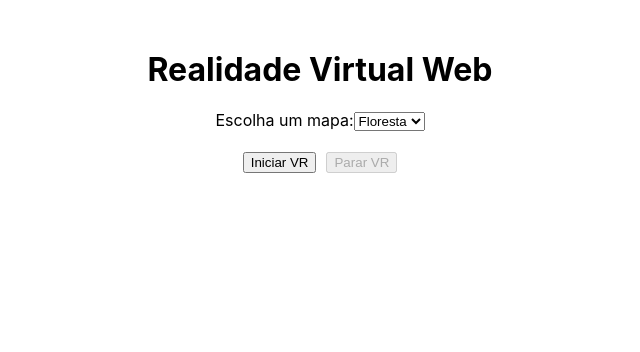
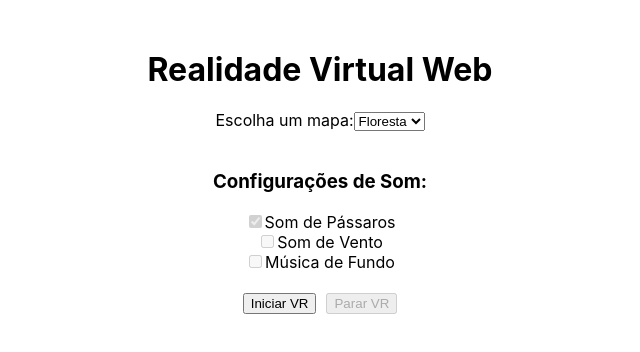
Before and after one commit to gsrcodes/vr-web-recorder, a React (Create React App) app: page / in a window 1280 px wide. Shown: the top 352 px of the page, without its empty margins (320-960 px from the left). Built offline with nearby package versions, Linux system fonts and the light colour scheme; what @ffmpeg/ffmpeg would draw is missing.

Commit message:
feat: opções de audio nos cenários

```diff
--- a/src/App.js
+++ b/src/App.js
@@ -9,15 +9,19 @@ function App() {
   const videoRef = useRef(null);
   const mediaRecorderRef = useRef(null);
   const recordedChunksRef = useRef([]);
-  const vrWindowRef = useRef(null); // Referência para a aba do WebGL
+  const vrWindowRef = useRef(null);
 
+  // Estados para os sons
+  const [birdsSound, setBirdsSound] = useState(true);
+  const [windSound, setWindSound] = useState(false);
+  const [musicSound, setMusicSound] = useState(false);
+
+  // Opções de mapas
   const maps = [
     { name: "Floresta", value: "floresta" },
-    { name: "Sakura", value: "sakura" },
-    { name: "Deserto", value: "deserto" }
+    { name: "Sakura", value: "sakura" }
   ];
 
-  // Iniciar VR com gravação de tela
   function startVR() {
     if (!selectedMap) {
       alert("Escolha um mapa antes de iniciar!");
@@ -26,26 +30,41 @@ function App() {
 
     const webglPath = `${window.location.origin}/vr-web-recorder/webgl/index.html?map=${selectedMap}`;
     const vrWin = window.open(webglPath, "_blank");
-    vrWindowRef.current = vrWin; // Salva a referência da aba
+    vrWindowRef.current = vrWin;
 
     console.log("VR Iniciado no mapa:", selectedMap);
+
     setIsVRRunning(true);
+    setTimeout(() => startRecording(), 2000);
 
-    // Espera a aba abrir para iniciar gravação
-    setTimeout(() => startRecording(), 2000);
+    // Aguarda um tempo e envia a configuração inicial dos sons
+    setTimeout(() => updateSoundSettings(), 4000);
   }
 
-  // Iniciar gravação de tela
+  // Atualiza os sons em tempo real no WebGL
+  function updateSoundSettings() {
+    if (vrWindowRef.current) {
+      vrWindowRef.current.postMessage(
+        {
+          type: "updateSounds",
+          birds: birdsSound,
+          wind: windSound,
+          music: musicSound,
+        },
+        "*"
+      );
+      console.log("Enviando configuração de sons para WebGL:", { birdsSound, windSound, musicSound });
+    }
+  }
+
+  // Inicia a gravação da tela
   const startRecording = async () => {
     try {
-      console.log("Solicitando permissão para gravação...");
       const stream = await navigator.mediaDevices.getDisplayMedia({
         video: { mediaSource: "screen" },
       });
 
-      console.log("Permissão concedida! Iniciando gravação...");
       videoRef.current.srcObject = stream;
-
       mediaRecorderRef.current = new MediaRecorder(stream, {
         mimeType: "video/webm",
       });
@@ -57,7 +76,6 @@ function App() {
       };
 
       mediaRecorderRef.current.start();
-      console.log("Gravação iniciada!");
     } catch (err) {
       console.error("Erro ao iniciar gravação:", err);
     }
@@ -67,7 +85,6 @@ function App() {
   const stopVR = async () => {
     setIsVRRunning(false);
 
-    // Parar a gravação
     if (mediaRecorderRef.current) {
       mediaRecorderRef.current.stop();
       mediaRecorderRef.current.onstop = async () => {
@@ -83,19 +100,16 @@ function App() {
       };
     }
 
-    // Parar compartilhamento de tela
     if (videoRef.current && videoRef.current.srcObject) {
       let tracks = videoRef.current.srcObject.getTracks();
       tracks.forEach(track => track.stop());
       videoRef.current.srcObject = null;
     }
 
-    // Fechar a aba do WebGL
     if (vrWindowRef.current && !vrWindowRef.current.closed) {
       vrWindowRef.current.close();
     }
 
-    // Salvar o texto digitado
     downloadTextFile(userText);
   };
 
@@ -144,6 +158,44 @@ function App() {
 
       <br /><br />
 
+      {/* Configuração dos Sons */}
+      <h3>Configurações de Som:</h3>
+      <label>
+        <input
+          type="checkbox"
+          checked={birdsSound}
+          onChange={() => { setBirdsSound(!birdsSound); updateSoundSettings(); }}
+          disabled={!isVRRunning}
+        />
+        Som de Pássaros
+      </label>
+
+      <br />
+
+      <label>
+        <input
+          type="checkbox"
+          checked={windSound}
+          onChange={() => { setWindSound(!windSound); updateSoundSettings(); }}
+          disabled={!isVRRunning}
+        />
+        Som de Vento
+      </label>
+
+      <br />
+
+      <label>
+        <input
+          type="checkbox"
+          checked={musicSound}
+          onChange={() => { setMusicSound(!musicSound); updateSoundSettings(); }}
+          disabled={!isVRRunning}
+        />
+        Música de Fundo
+      </label>
+
+      <br /><br />
+
       <button onClick={startVR} disabled={isVRRunning}>
         Iniciar VR
       </button>
@@ -154,7 +206,6 @@ function App() {
 
       <br /><br />
 
-      {/* Campo de texto aparece apenas quando o VR está ativo */}
       {isVRRunning && (
         <div>
           <h3>Anotações:</h3>
```
Also changed, not shown: public/webgl/Build/webgl.loader.js, 2 other files (tests, documents, lock files or other folders).
